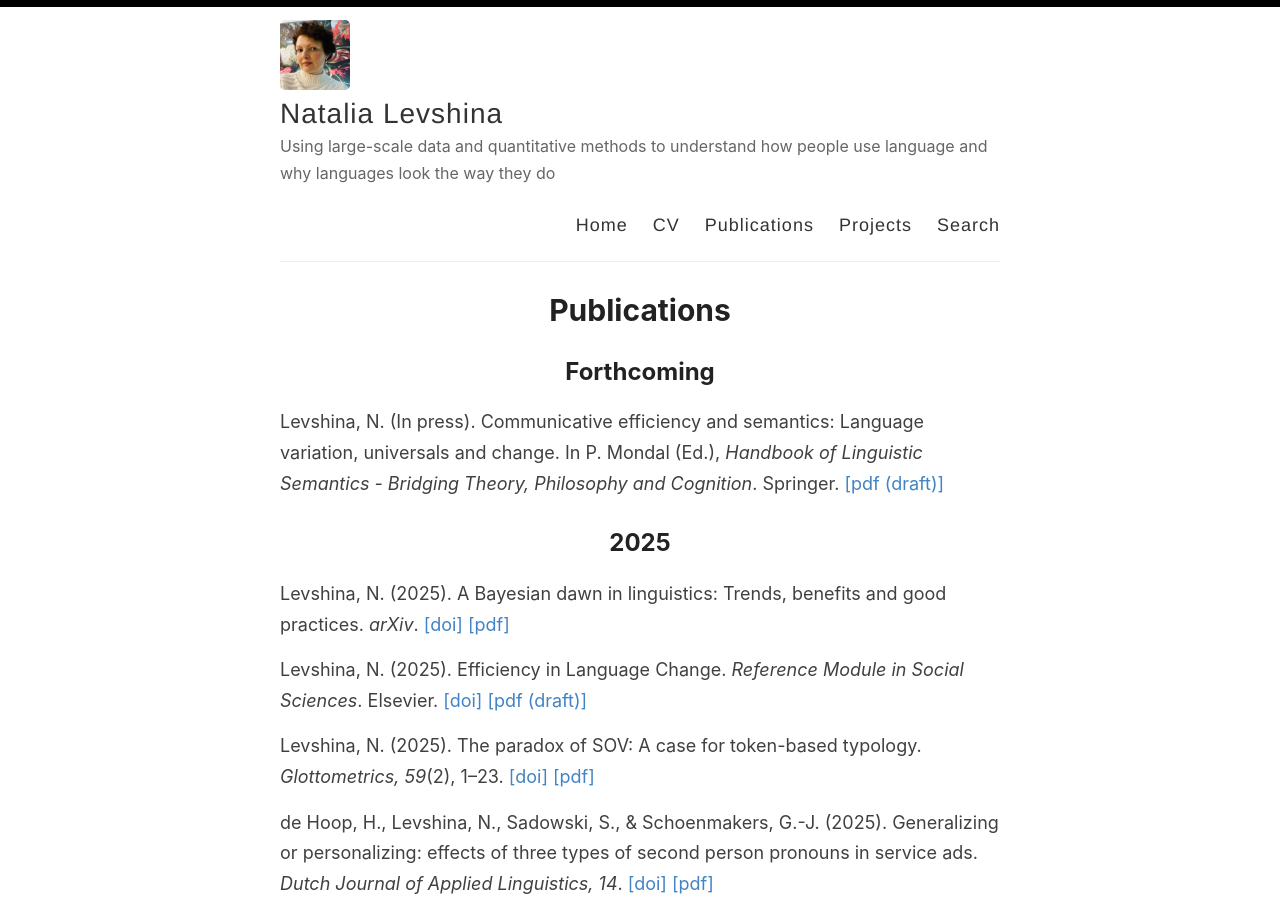
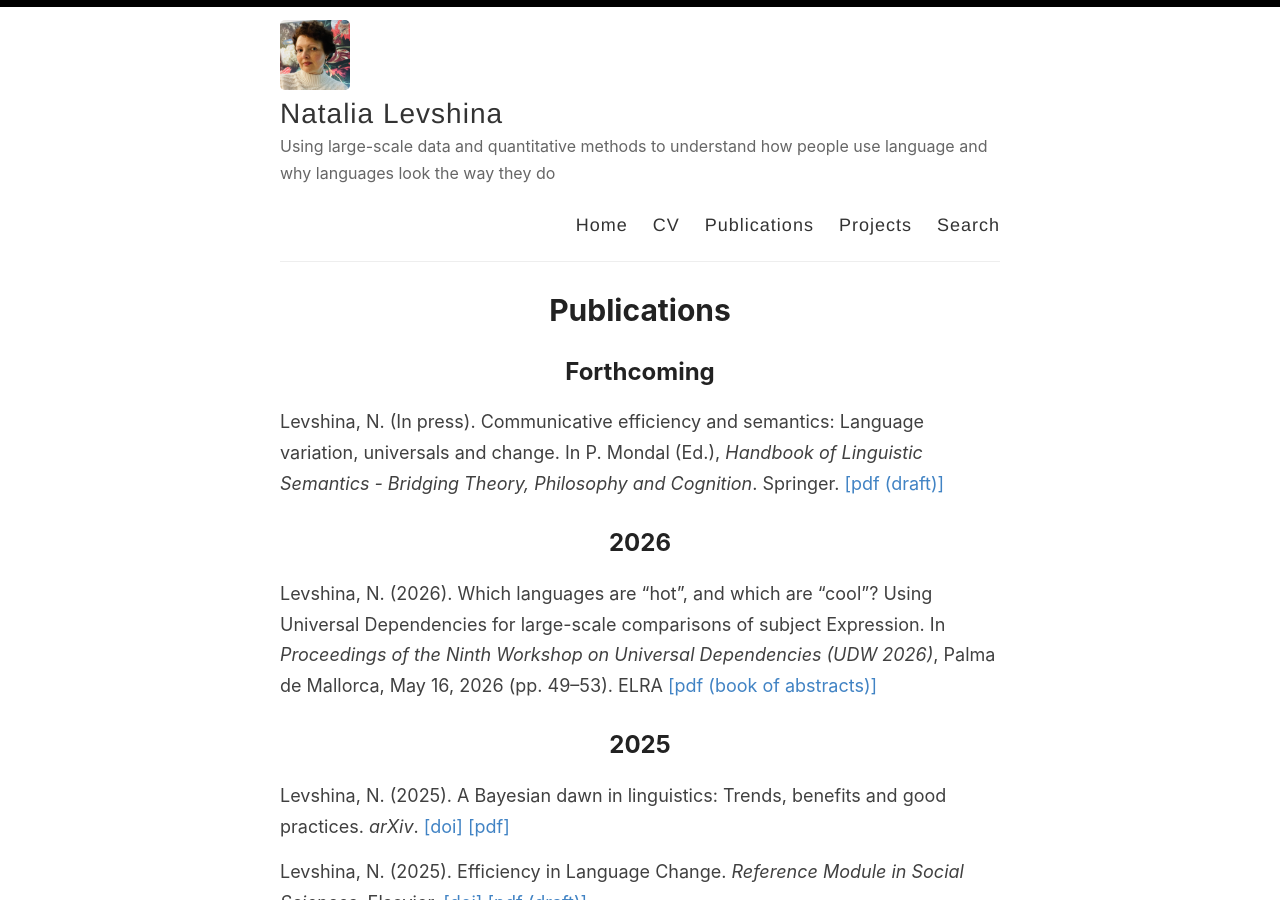
Before and after one commit to levshina/levshina.github.io, a Jekyll site: the page built from _pages/publications.md, in a window 1280 px wide and 900 px high. Built offline with Jekyll 4.4.1, drawn with Linux system fonts in a browser that asks for light colours.

Commit message:
Update publications.md

```diff
--- a/_pages/publications.md
+++ b/_pages/publications.md
@@ -8,6 +8,11 @@ title: Publications
 ## Forthcoming
 
 Levshina, N. (In press). Communicative efficiency and semantics: Language variation, universals and change. In P. Mondal (Ed.), <i>Handbook of Linguistic Semantics - Bridging Theory, Philosophy and Cognition</i>. Springer. <a target="_blank" href="/docs/Levshina2026_HandbookLinguisticSemantics.pdf"> [pdf (draft)] </a>
+
+## 2026
+
+Levshina, N. (2026). Which languages are “hot”, and which are “cool”? Using Universal Dependencies for large-scale comparisons of subject
+Expression. In <i>Proceedings of the Ninth Workshop on Universal Dependencies (UDW 2026)</i>, Palma de Mallorca, May 16, 2026 (pp. 49–53). ELRA  <a target="_blank" href = "http://lrec-conf.org/proceedings/lrec2026/workshops/udw/2026.udw-1.0.pdf">[pdf (book of abstracts)]</a>
 
 ## 2025
 
@@ -29,6 +34,7 @@ Levshina, N. (2024). Word classes in corpus linguistics. In E. van Lier (Ed.), <
 Ariel, M.,  & Levshina, N. (2024). The counting principle makes number words unique. <i>Corpus Linguistics and Linguistic Theory, 21</i>(1), 173-199. <a target="_blank" href="https://doi.org/10.1515/cllt-2023-0105">[doi]</a> <a target="_blank" href="/docs/ArielLevshina2024_CLLT.pdf"> [pdf] </a>
 
 ## 2023
+
 Levshina, N., Namboodiripad, S., Allassonnière-Tang, M., Kramer, M., Talamo, L., Verkerk, A., Wilmoth, S., Rodriguez, G., Gupton, T., Kidd, E., Liu, Z., Naccarato, C., Nordlinger, R., Panova, A. & Stoynova, N.  (2023). Why we need a gradient approach to word order. <i>Linguistics, 61</i>(4), 825–883. <a target="_blank" href="https://doi.org/10.1515/ling-2021-0098">[doi]</a> <a target="_blank" href="/docs/LevshinaNamboodiripadEtAl2023_GradientWordOrder.pdf"> [pdf] </a>
 
 de Hoop, H., Levshina, N., & Segers, M. (2023). The effect of the use of T or V pronouns in Dutch HR communication. <i>Journal of Pragmatics, 203</i>, 96–109. <a target="_blank" href="https://doi.org/10.1016/j.pragma.2022.11.017">[doi]</a> <a target="_blank" href="/docs/deHoopLevshinaSegers2023_JPragmatics.pdf"> [pdf]</a>
@@ -38,6 +44,7 @@ Ebert, C., Levshina, N., & Widmer, P. (2023). ParTree - Parallel Treebanks: A mu
 Thothathiri, M., & Levshina, N. (2023). Updating constructions: additive effects of prior and current experience during sentence production. <i>Cognitive Linguistics, 34</i>(3–4), 479–502. <a target="_blank" href="https://doi.org/10.1515/cog-2022-0020">[doi]</a> <a target="_blank" href="/docs/ThothathiriLevshina2023_CogLing_withPages.pdf"> [pdf] </a>
 
 ## 2022
+
 Levshina, N. (2022). Frequency, informativity and word length: Insights from typologically diverse corpora. <i>Entropy, 24</i>(2), 280. <a target="_blank" href="https://doi.org/10.3390/e24020280">[doi]</a> <a target="_blank" href="/docs/Levshina2022_Entropy.pdf"> [pdf] </a>
 
 Levshina, N. (2022). <i>Communicative Efficiency: Language Structure and Use</i>. Cambridge University Press. <a target="_blank" href="https://doi.org/10.1017/9781108887809">[doi]</a> <a target="_blank" href="https://cambridgeblog.org/2022/11/an-introduction-to-communicative-efficiency/"> [blog post] </a>
```
